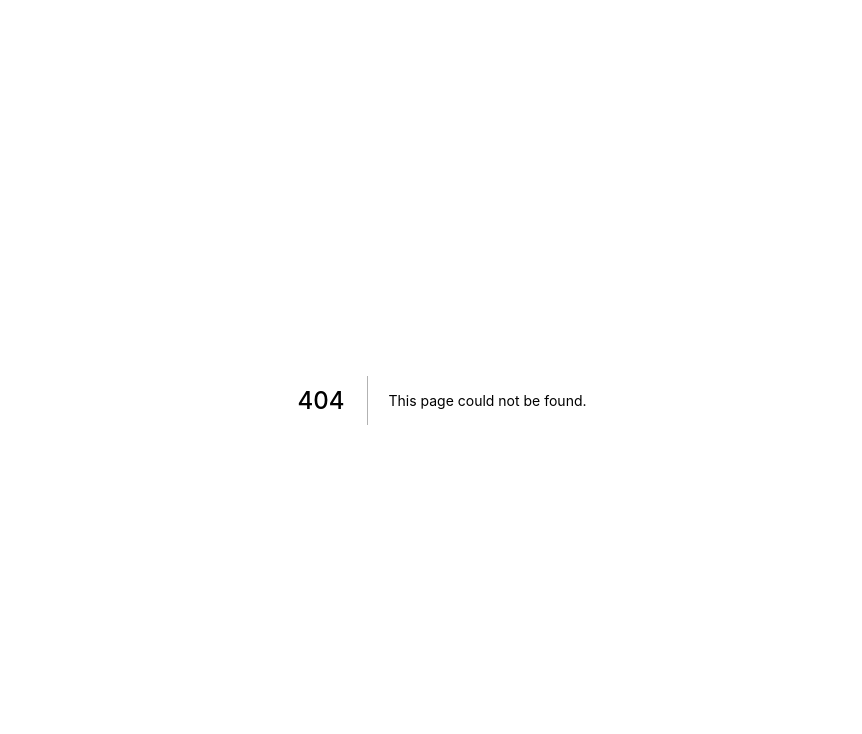
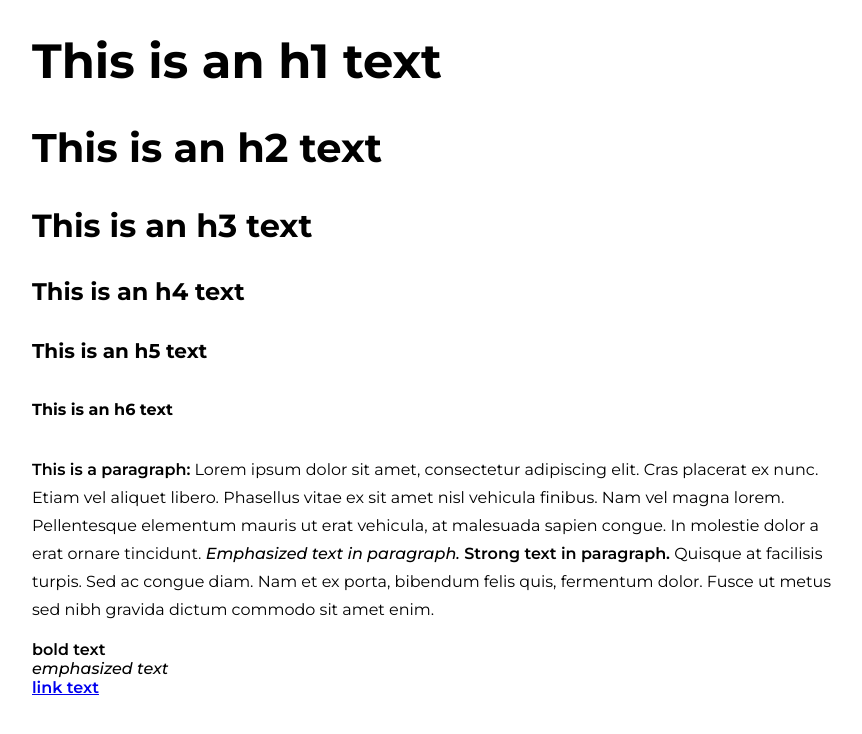
Before and after one commit to szabikr/szabi-space, a Next.js app: page /component-library in a window 1280 px wide. Before the commit this address had no page. Shown: the top 734 px of the page, without its empty margins (198-1060 px from the left). Built offline with nearby package versions, Linux system fonts and the light colour scheme.

Commit message:
Implements typography css and a component library page

```diff
--- a/src/lib/content-parser.js
+++ b/src/lib/content-parser.js
@@ -16,6 +16,7 @@ export async function getHtmlContent(contentPath, withSyntaxHl = false) {
 }
 
 async function markdownToHtml(markdown, withSyntaxHl) {
+  // TODO: change sanitize to true or see what options are outthere for making this html builder safe and secure
   const htmlBuilder = remark().use(html, { sanitize: false })
 
   if (withSyntaxHl) {
--- a/src/pages/_app.js
+++ b/src/pages/_app.js
@@ -1,5 +1,6 @@
 import 'prismjs/plugins/line-numbers/prism-line-numbers.css'
 import '../styles/prism-one-light.css'
+import '../styles/typography.css'
 import '../styles/main.css'
 import '../styles/inline-code.css'
 
--- a/src/pages/_document.js
+++ b/src/pages/_document.js
@@ -6,7 +6,7 @@ export default class MyDocument extends Document {
       <Html lang="en">
         <Head>
           <link
-            href="https://fonts.googleapis.com/css?family=Montserrat"
+            href="https://fonts.googleapis.com/css?family=Montserrat:ital,wght@0,400;0,600;0,700;1,500"
             rel="stylesheet"
           />
         </Head>
--- /dev/null
+++ b/src/pages/component-library.js
@@ -0,0 +1,39 @@
+export default function ComponentLibrary() {
+  return (
+    <>
+      <main>
+        <h1>This is an h1 text</h1>
+        <h2>This is an h2 text</h2>
+        <h3>This is an h3 text</h3>
+        <h4>This is an h4 text</h4>
+        <h5>This is an h5 text</h5>
+        <h6>This is an h6 text</h6>
+
+        <p>
+          <strong>This is a paragraph:</strong> Lorem ipsum dolor sit amet,
+          consectetur adipiscing elit. Cras placerat ex nunc. Etiam vel aliquet
+          libero. Phasellus vitae ex sit amet nisl vehicula finibus. Nam vel
+          magna lorem. Pellentesque elementum mauris ut erat vehicula, at
+          malesuada sapien congue. In molestie dolor a erat ornare tincidunt.{' '}
+          <em>Emphasized text in paragraph.</em>{' '}
+          <strong>Strong text in paragraph.</strong> Quisque at facilisis
+          turpis. Sed ac congue diam. Nam et ex porta, bibendum felis quis,
+          fermentum dolor. Fusce ut metus sed nibh gravida dictum commodo sit
+          amet enim.
+        </p>
+
+        <div>
+          <strong>bold text</strong>
+        </div>
+
+        <div>
+          <em>emphasized text</em>
+        </div>
+
+        <div>
+          <a href="https://szabi.space">link text</a>
+        </div>
+      </main>
+    </>
+  )
+}
--- a/src/styles/main.css
+++ b/src/styles/main.css
@@ -9,33 +9,6 @@ footer {
   margin: auto;
   padding-left: 16px;
   padding-right: 16px;
-}
-
-h3 {
-  font-weight: 600;
-  font-size: 24px;
-  text-transform: uppercase;
-
-  margin-top: 32px;
-  margin-bottom: 32px;
-}
-
-h4 {
-  margin-block-start: 1rem;
-  margin-block-end: 1rem;
-  font-weight: 600;
-  font-size: 32px;
-  line-height: 39px;
-}
-
-p {
-  font-weight: 200;
-  font-size: 16px;
-  line-height: 32px;
-}
-
-p strong {
-  font-weight: 800;
 }
 
 @media only screen and (max-width: 768px) {
--- /dev/null
+++ b/src/styles/typography.css
@@ -0,0 +1,47 @@
+h1 {
+  font-weight: 700;
+  font-size: 48px;
+}
+
+h2 {
+  font-weight: 700;
+  font-size: 40px;
+}
+
+h3 {
+  font-weight: 700;
+  font-size: 32px;
+}
+
+h4 {
+  font-weight: 700;
+  font-size: 24px;
+}
+
+h5 {
+  font-weight: 700;
+  font-size: 20px;
+}
+
+h6 {
+  font-weight: 700;
+  font-size: 16px;
+}
+
+p {
+  font-weight: 400;
+  font-size: 16px;
+  line-height: 28px;
+}
+
+strong {
+  font-weight: 600;
+}
+
+em {
+  font-weight: 500;
+}
+
+a {
+  font-weight: 600;
+}
```
